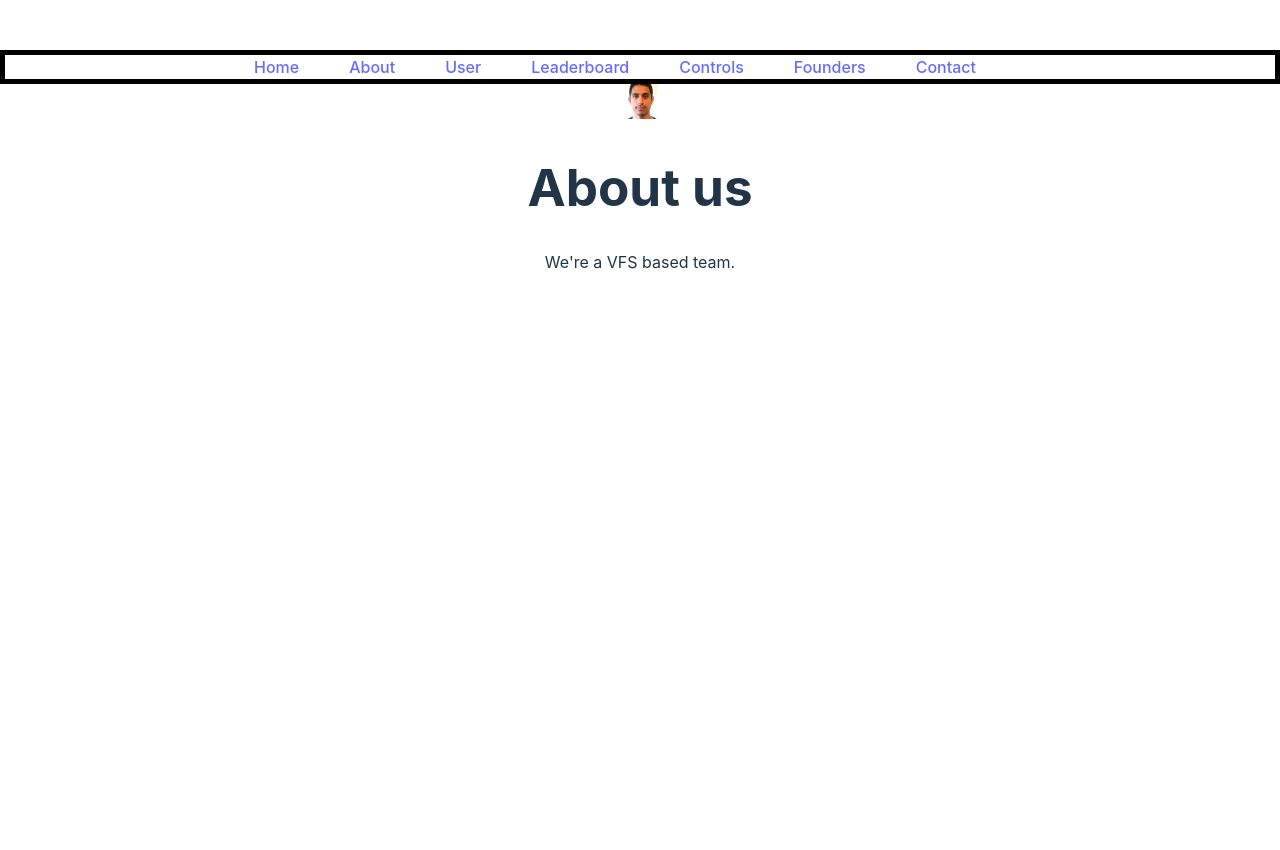
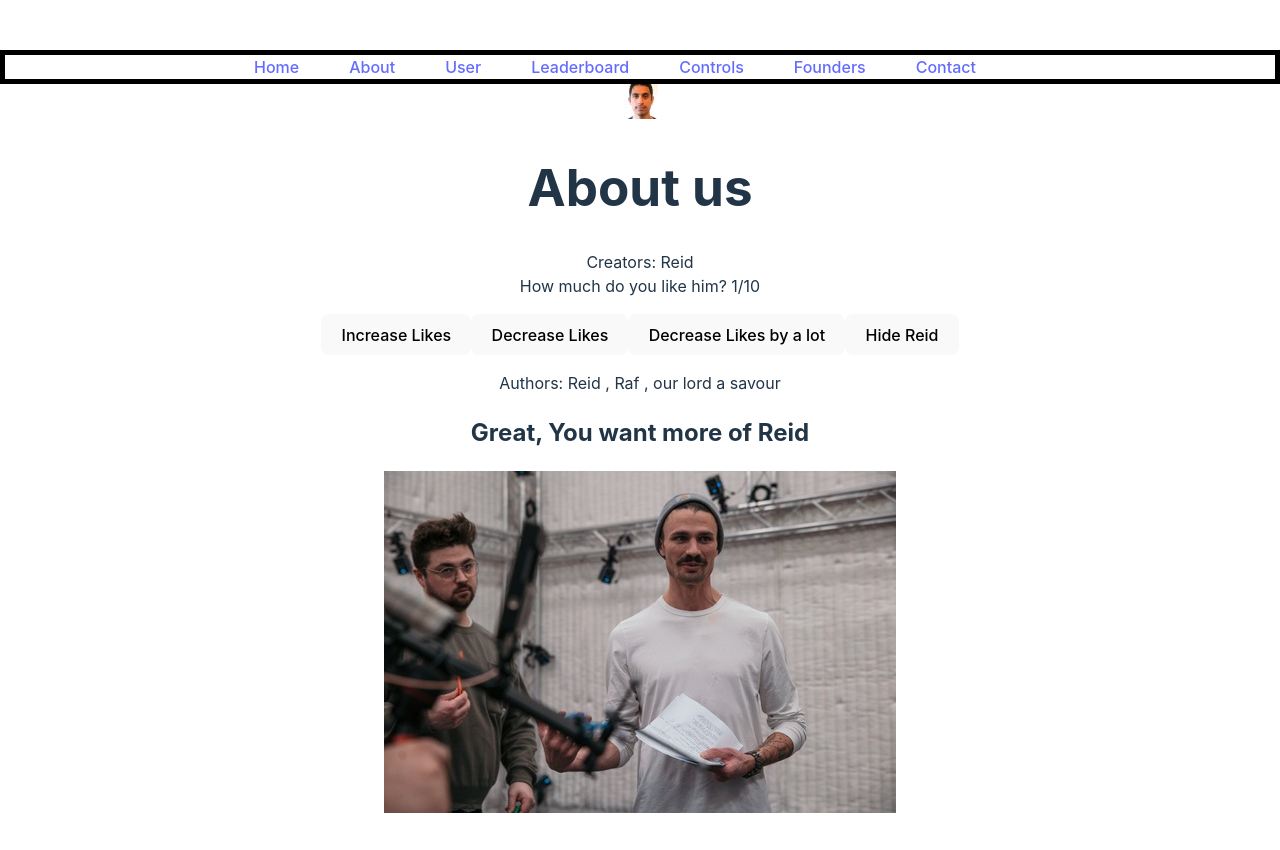
Before and after one commit to TheNarrativeProgrammer/RafHousing, a Vue app in the folder frontend/: page /about in a window 1280 px wide. Built offline with nearby package versions, Linux system fonts and the light colour scheme.

Commit message:
added buttons and image to AboutPage

```diff
--- a/frontend/src/App.vue
+++ b/frontend/src/App.vue
@@ -1,5 +1,5 @@
 <!--App.vue -> starts the actual vue app. It's the enry point. On every project, there should be 1 App.vue'-->
-
+<!--THIS IS VIEWABLE ON EVERY PAGE. It's the vue that is universally shown'-->
 <template>
    <div id="app">
        <header>
--- a/frontend/src/views/AboutPage.vue
+++ b/frontend/src/views/AboutPage.vue
@@ -1,21 +1,78 @@
+<script>
+    export default {
+        name: 'AboutPage',
+        data() {
+            return {
+                creators: "Reid",
+                authors: ["Reid", "Raf", "our lord a savour"],
+                likes: 1,
+                showImage: true
+            }
+        },
+        //methods property - this is a propery still within the data object. It contains all of the functions/methods for this vue/component.
+        methods: {
+            DecreaseLikes() {
+                //this --> references the component itself. To access the properties within a function within the methods property, put this. before the property. We're accessing the "title" property
+                //this --> lets vue know that we're accessing the properties within this component. It searches for "likes" within this component.
+                this.likes--
+            },
+            DecreaseLikeByNum(DecreaseAmount) {
+                this.likes -= DecreaseAmount
+            },
+            ToggleImage() {
+                this.showImage = !this.showImage
+            }
+        }
+    }
+</script>
+
+
+
 <template>
     <div class="about-page">
         <h1>About us</h1>
         <p>
-            We're a VFS based team.
+            Creators: {{ creators }}
+            <br>How much do you like him? {{likes}}/10</br>
+
+            <div v-if="likes < 0">
+                <!--V-if removes element from DOM if conidtion is false-->
+                <p>You don't like Reid? He doesn't like you!</p>
+            </div>
+
         </p>
+
+        <button @click="likes++">Increase Likes</button>                        <!--increase "likes" property via template by directly incurmneting "likes" property within button within template-->
+        <button @click="DecreaseLikes">Decrease Likes</button>                  <!--decrease "likes" property via invoking the "DecreaseLikes" function within the methods property within data object-->
+                                                                                <!--Pass no arguements into function. Simply invoke it. This doesn't require () to invoke'-->
+        <button @click="DecreaseLikeByNum(2)">Decrease Likes by a lot</button>  <!--decrease "likes" property via invoking the "DecreaseLikeByNum" and passing in arguement-->
+
+        <button @click="ToggleImage">
+            <span v-if="showImage">Hide Reid</span>
+            <span v-else>Show Reid</span>
+        </button>
+        <p>
+            Authors: <span v-for="(author, index) in authors" :key="index">
+                {{author}}
+                <span v-if="index < authors.length -1">, </span> <!--print a coma and space-->
+            </span>
+        </p>
+
+        <h2 v-show="showImage">Great, You want more of Reid</h2>            <!--V-show keeps elements in DOM, unlike v-if which removes them. V-show affects CSS property of visiblity not DOM-->
+        <div v-if="showImage">
+            <img src="../assets/reid.jpg" />
+        </div>
     </div>
 </template>
 
-<script>
-    export default {
-        name: 'AboutPage'
-    }
-</script>
+
 
 <style scoped>
     .about-page {
         text-align: center;
         margin-top: 20px;
     }
+    img {
+        max-width: 600px;
+    }
 </style>
```
Also changed, not shown: frontend/src/assets/reid.jpg (added).
